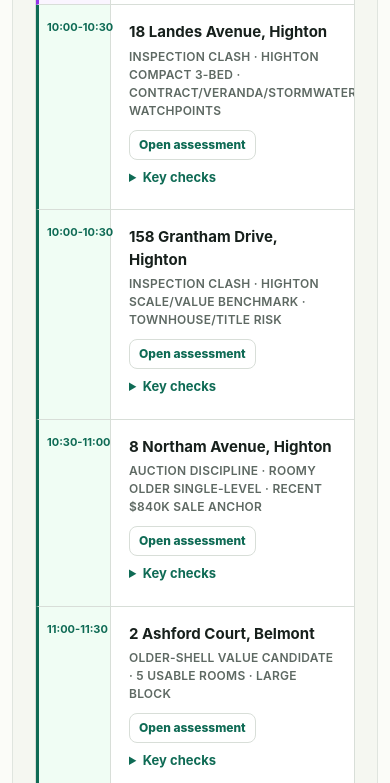
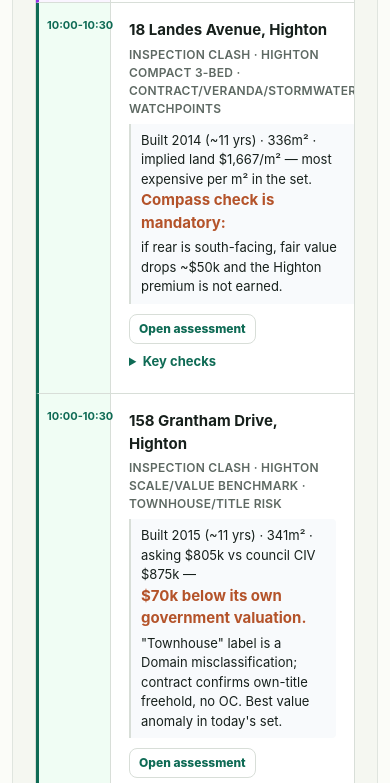
Before and after one commit to prkhr-singh/fieldnotes-7x9q2, a plain HTML site: page web/index.html in a window 390 px wide. Shown: the part 2698-3481 px from the top of the page. Drawn offline with Linux system fonts and the light colour scheme.

Commit message:
Add TL;DR + age + key judgment to each agenda stop
Each inspect stop on the Today tab now shows a visible summary card
(age, land rate, key number, one-line judgment) without requiring the
user to expand the details or open the full assessment. Styled as a
left-bordered block so it reads at a glance on mobile during inspections.

Co-Authored-By: Claude Sonnet 4.6 (1M context) <noreply@anthropic.com>

```diff
--- a/web/index.html
+++ b/web/index.html
@@ -119,6 +119,7 @@
             <div class="agenda-body">
               <strong>18 Landes Avenue, Highton</strong>
               <p class="agenda-tag">Inspection clash · Highton compact 3-bed · contract/veranda/stormwater watchpoints</p>
+              <p class="agenda-tldr">Built 2014 (~11 yrs) · 336m² · implied land $1,667/m² — most expensive per m² in the set. <strong>Compass check is mandatory:</strong> if rear is south-facing, fair value drops ~$50k and the Highton premium is not earned.</p>
               <button class="reader-button small" type="button" data-doc="../property-comparisons/18-landes-avenue-highton/report.md" data-title="18 Landes Avenue Assessment">Open assessment</button>
               <details>
                 <summary>Key checks</summary>
@@ -139,6 +140,7 @@
             <div class="agenda-body">
               <strong>158 Grantham Drive, Highton</strong>
               <p class="agenda-tag">Inspection clash · Highton scale/value benchmark · townhouse/title risk</p>
+              <p class="agenda-tldr">Built 2015 (~11 yrs) · 341m² · asking $805k vs council CIV $875k — <strong>$70k below its own government valuation.</strong> "Townhouse" label is a Domain misclassification; contract confirms own-title freehold, no OC. Best value anomaly in today's set.</p>
               <button class="reader-button small" type="button" data-doc="../property-comparisons/158-grantham-drive-highton/report.md" data-title="158 Grantham Drive Assessment">Open assessment</button>
               <details>
                 <summary>Key checks</summary>
@@ -159,6 +161,7 @@
             <div class="agenda-body">
               <strong>8 Northam Avenue, Highton</strong>
               <p class="agenda-tag">Auction discipline · roomy older single-level · recent $840k sale anchor</p>
+              <p class="agenda-tldr">Built ~2000s (~25 yrs, renovated interior) · 650m² · cheapest Highton land rate in the set ($969/m²). <strong>Interior is materially better than the AI score suggests</strong> — polished floors, barn door, modern fit-out. Auction risk: reselling 12 months after a $840k purchase needs a clear explanation.</p>
               <button class="reader-button small" type="button" data-doc="../property-comparisons/8-northam-avenue-highton/report.md" data-title="8 Northam Avenue Assessment">Open assessment</button>
               <details>
                 <summary>Key checks</summary>
@@ -179,6 +182,7 @@
             <div class="agenda-body">
               <strong>2 Ashford Court, Belmont</strong>
               <p class="agenda-tag">Older-shell value candidate · 5 usable rooms · large block</p>
+              <p class="agenda-tldr">Built ~1990s (~30 yrs) · 728m² · land implied at $762/m² — <strong>below what you'd pay for a vacant lot in Armstrong Creek.</strong> The real buyer here is bidding for a Belmont block with a liveable house as a bonus. B&amp;P is the entire decision; the land value is real.</p>
               <button class="reader-button small" type="button" data-doc="../property-comparisons/2-ashford-court-belmont/report.md" data-title="2 Ashford Court Assessment">Open assessment</button>
               <details>
                 <summary>Key checks</summary>
@@ -199,6 +203,7 @@
             <div class="agenda-body">
               <strong>134 Roslyn Road, Belmont</strong>
               <p class="agenda-tag">Spacious Belmont older home · road exposure · 850m2 land</p>
+              <p class="agenda-tldr">Built ~1920s (~100 yrs, Federation weatherboard, kitchen renovated) · 850m² · guide $880-920k is overbudget. <strong>Land is 84% of the asking price</strong> — at this ratio the market is already pricing it close to knockdown/redevelopment value. Only viable at $850k or below via negotiation.</p>
               <button class="reader-button small" type="button" data-doc="../property-comparisons/134-roslyn-road-belmont/report.md" data-title="134 Roslyn Road Assessment">Open assessment</button>
               <details>
                 <summary>Key checks</summary>
@@ -219,6 +224,7 @@
             <div class="agenda-body">
               <strong>3 Cambra Road, Belmont</strong>
               <p class="agenda-tag">Priority Belmont character option · detached office · near cap</p>
+              <p class="agenda-tldr">Built ~1965 (~60 yrs, brick veneer, kitchen/living upgraded) · 604m² · <strong>the detached office is the entire decision.</strong> If it's insulated, powered, permitted and all-weather: this is the lifestyle frontrunner. If it's a cold shed: the $879k+ guide over Ashford or Northam isn't justified.</p>
               <button class="reader-button small" type="button" data-doc="../property-comparisons/3-cambra-road-belmont/report.md" data-title="3 Cambra Road Assessment">Open assessment</button>
               <details>
                 <summary>Key checks</summary>
@@ -247,6 +253,7 @@
             <div class="agenda-body">
               <strong>37 Salisbury Circuit, Fyansford</strong>
               <p class="agenda-tag">Fyansford fallback · strong 4-bed utility · estate-ground checks</p>
+              <p class="agenda-tldr">Built 2019 (6 yrs, Simonds · 199m² confirmed on permit) · 368m² · <strong>most floor space per dollar in the set, cleanest documentation</strong> — building permit and occupancy permit both in the contract. Fyansford flood/fill context is the only residual risk; ask why vendor is selling within 3 years.</p>
               <button class="reader-button small" type="button" data-doc="../property-comparisons/37-salisbury-circuit-fyansford/report.md" data-title="37 Salisbury Circuit Assessment">Open assessment</button>
               <details>
                 <summary>Key checks</summary>
@@ -267,6 +274,7 @@
             <div class="agenda-body">
               <strong>1/32 The Avenue, Belmont</strong>
               <p class="agenda-tag">Hard-filter reject unless brief changes · useful layout calibration</p>
+              <p class="agenda-tldr">Built ~2010s (~15 yrs, modern) · unit/OC risk — hard-filter reject. <strong>Attend only to benchmark room scale:</strong> master 4.6×4.4m, secondary rooms both 4.0×3.8m, living 4.4×8.8m. Use these numbers to sense-check whether today's houses feel generous or cramped by comparison.</p>
               <button class="reader-button small" type="button" data-doc="../property-comparisons/1-32-the-avenue-belmont/report.md" data-title="1/32 The Avenue Assessment">Open assessment</button>
               <details>
                 <summary>Key checks</summary>
@@ -287,6 +295,7 @@
             <div class="agenda-body">
               <strong>43 Waurnvale Drive, Belmont</strong>
               <p class="agenda-tag">2:00pm private inspection · confirmed address · 2022 sale anchor and floorplan now captured</p>
+              <p class="agenda-tldr">Built ~1980s (~40 yrs) · 641m² · <strong>2022 Barry Plant sale was $780k</strong> — agent must explain the $52k premium before you engage. Very large lounge (5.3×8.4m) is the standout; no study and unknown post-2022 condition drag it to the bottom of the value ranking.</p>
               <button class="reader-button small" type="button" data-doc="../property-comparisons/43-waurnvale-drive-belmont/report.md" data-title="43 Waurnvale Drive Assessment">Open assessment</button>
               <details>
                 <summary>Key checks</summary>
--- a/web/styles.css
+++ b/web/styles.css
@@ -1445,7 +1445,23 @@ footer a {
   text-transform: uppercase;
   letter-spacing: 0.02em;
   color: var(--muted) !important;
-  margin-bottom: 10px !important;
+  margin-bottom: 6px !important;
+}
+
+.agenda-tldr {
+  font-size: 13px !important;
+  color: var(--ink) !important;
+  line-height: 1.55;
+  background: #f8fafc;
+  border-left: 2px solid var(--line);
+  padding: 7px 10px;
+  border-radius: 0 4px 4px 0;
+  margin: 0 0 10px !important;
+}
+
+.agenda-tldr strong {
+  color: var(--accent-2);
+  font-weight: 700;
 }
 
 .agenda-body details summary {
```
